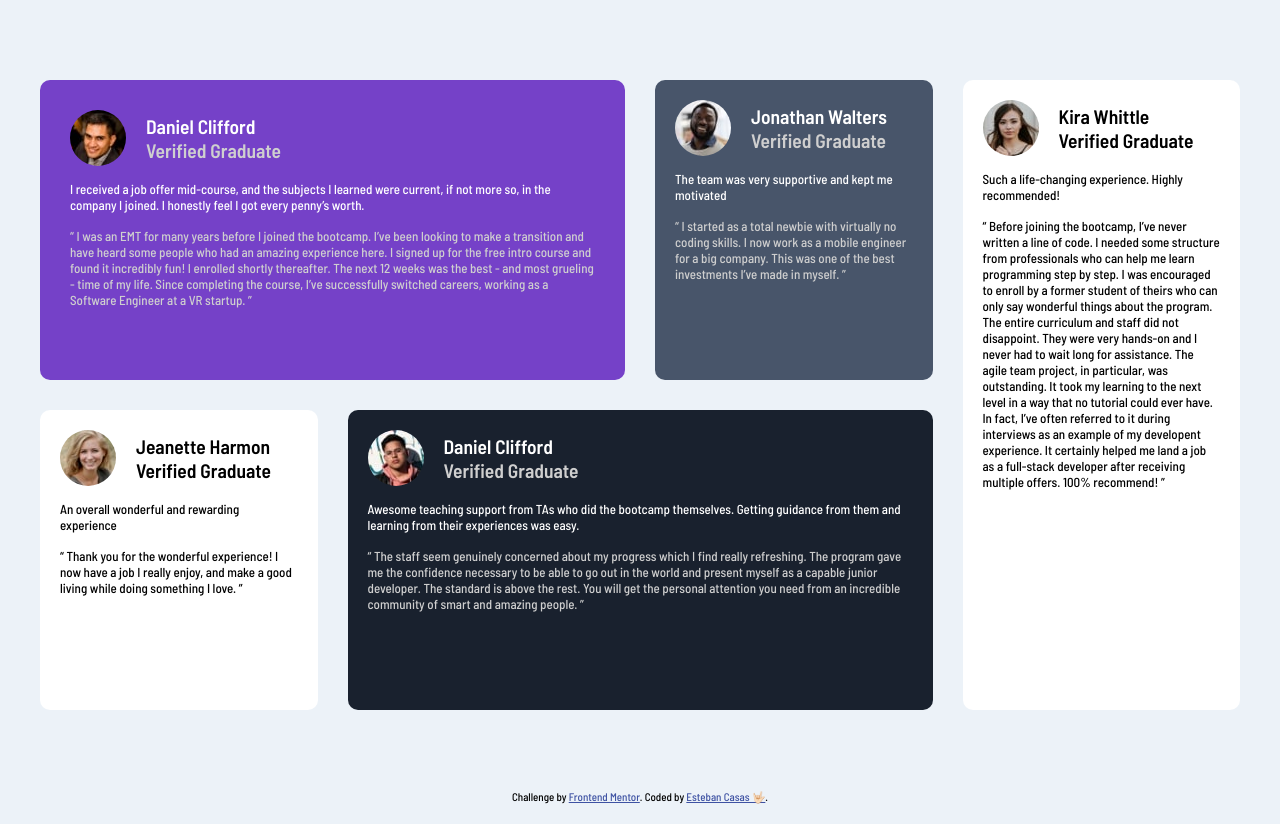
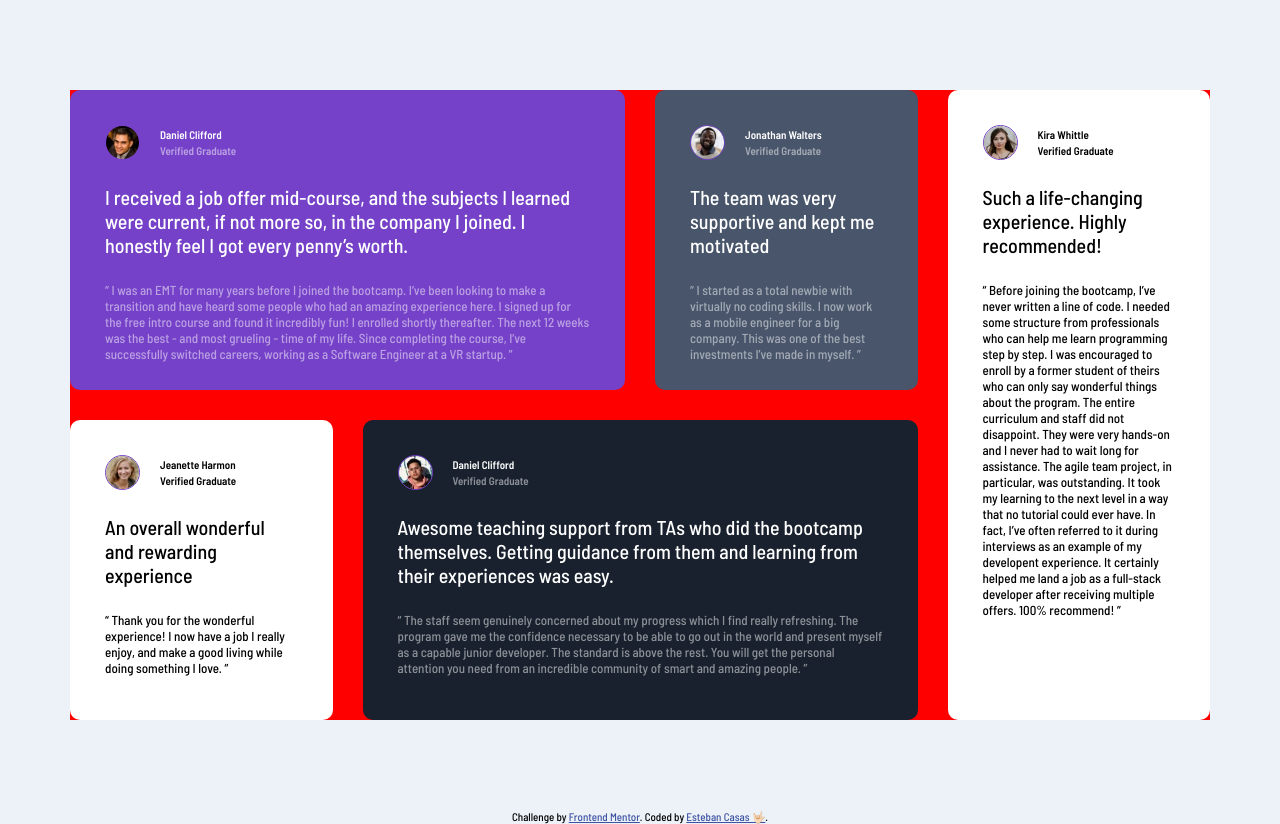
Before and after one commit to estebancasas9817/Testimonials-Grid, a plain HTML site: page index.html in a window 1280 px wide. Drawn offline with Linux system fonts and the light colour scheme.

Commit message:
Agregado queries

```diff
--- a/style.css
+++ b/style.css
@@ -1,7 +1,6 @@
 :root {
 	/* * COLORS  */
 	--color-violet: hsl(263, 55%, 52%);
-	--color-moderate-violet: hsl(263, 55%, 52%);
 	--color-Very-dark-grayish-blue: hsl(217, 19%, 35%);
 	--color-Very-dark-blackish-blue: hsl(219, 29%, 14%);
 	--color-White: hsl(0, 0%, 100%);
@@ -25,51 +24,79 @@ body {
 
 .container {
 	display: grid;
-	width: 1200px;
-	margin: 80px auto;
+	background-color: red;
+	width: 1140px;
 	grid-template-columns: repeat(4, 1fr);
 	grid-template-rows: repeat(2, 300px);
 	gap: 30px;
+	margin: 90px auto;
 }
+
+/* @media (max-width: 375px) {
+	.container {
+		display: block;
+		width: 350px;
+	}
+	.daniel {
+		grid-row: 1 / 2;
+		grid-column: 1 / -1;
+		margin-bottom: 30px;
+	}
+	.hola {
+		grid-area: 2 / 3;
+		grid-column: 1 / -1;
+		margin-bottom: 30px;
+	}
+	.patrick {
+		grid-area: 3 / 4;
+		grid-column: 1 / -1;
+		margin-bottom: 30px;
+	}
+	.janeth {
+		grid-area: 4 / 5;
+		grid-column: 1 / -1;
+		margin-bottom: 30px;
+	}
+	.kira {
+		grid-row: 5 / -1;
+		grid-column: 1 / -1;
+	}
+} */
 
 .container > * {
 	border-radius: 10px;
 }
 
 .daniel {
-	background-color: var(--color-moderate-violet);
+	background-color: var(--color-violet);
 	grid-row: 1 / 2;
 	grid-column: 1 / 3;
-	padding: 30px;
+	padding: 35px;
 }
 
 .hola {
 	background-color: var(--color-Very-dark-grayish-blue);
-	padding: 20px;
+	padding: 35px;
 }
 .kira {
 	background-color: var(--color-White);
 	grid-row: 1 / -1;
 	grid-column: 4 / -1;
-	padding: 20px;
+	padding: 35px;
 }
 
 .janeth {
 	background-color: var(--color-White);
 	grid-row: 2 / -1;
 	grid-column: 1 / 2;
-	padding: 20px;
+	padding: 35px;
 }
 
 .patrick {
 	background-color: var(--color-Very-dark-blackish-blue);
 	grid-row: 2 / -1;
 	grid-column: 2 / 4;
-	padding: 20px;
-}
-
-.sub-container {
-	margin: 30px;
+	padding: 35px;
 }
 
 .nombre {
@@ -78,12 +105,20 @@ body {
 }
 
 .img {
+	width: 35px;
 	border-radius: 50%;
 	margin-right: 20px;
+	border: 1px solid var(--color-violet);
 }
 
 .texto {
-	margin: 15px 0;
+	margin: 25px 0;
+	/* background-color: red; */
+	font-size: 20px;
+}
+
+.sub-text {
+	font-size: 13px;
 }
 
 .blanco {
@@ -91,5 +126,16 @@ body {
 }
 
 .semi-blanco {
-	color: var(--color-Light-gray);
+	color: var(--color-White);
+	opacity: 50%;
 }
+
+.name {
+	font-size: 11px;
+	/* background-color: red; */
+	margin-bottom: 3px;
+}
+
+.sub-name {
+	font-size: 11px;
+}
```
